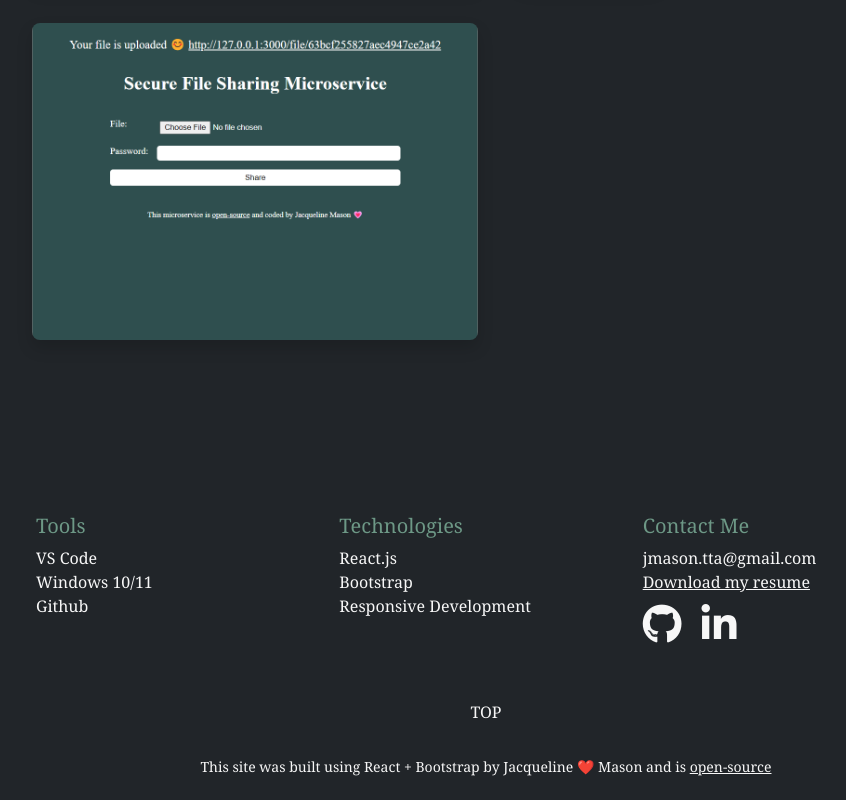
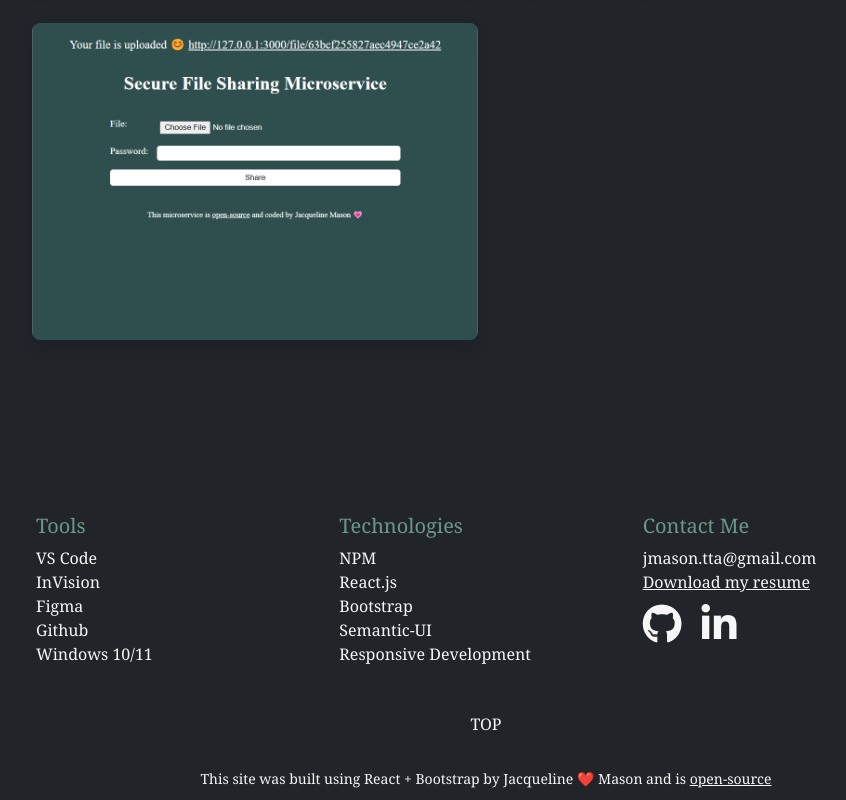
Before and after one commit to rookiebehaviour/superb-portfolio-react, a React (Create React App) app: page / in a window 1280 px wide. Shown: the part 4401-5201 px from the top of the page, without its empty margins (154-1000 px from the left). Built offline with nearby package versions, Linux system fonts and the light colour scheme.

Commit message:
Updated footer

```diff
--- a/src/Footer.js
+++ b/src/Footer.js
@@ -11,8 +11,10 @@ export default function Footer() {
               <h5>Tools</h5>
             </li>
             <li>VS Code</li>
+            <li>InVision</li>
+            <li>Figma</li>
+            <li>Github</li>
             <li>Windows 10/11</li>
-            <li>Github</li>
           </ul>
         </div>
         <div>
@@ -20,8 +22,10 @@ export default function Footer() {
             <li>
               <h5>Technologies</h5>
             </li>
+            <li>NPM</li>
             <li>React.js</li>
             <li>Bootstrap</li>
+            <li>Semantic-UI</li>
             <li>Responsive Development</li>
           </ul>
         </div>
```
